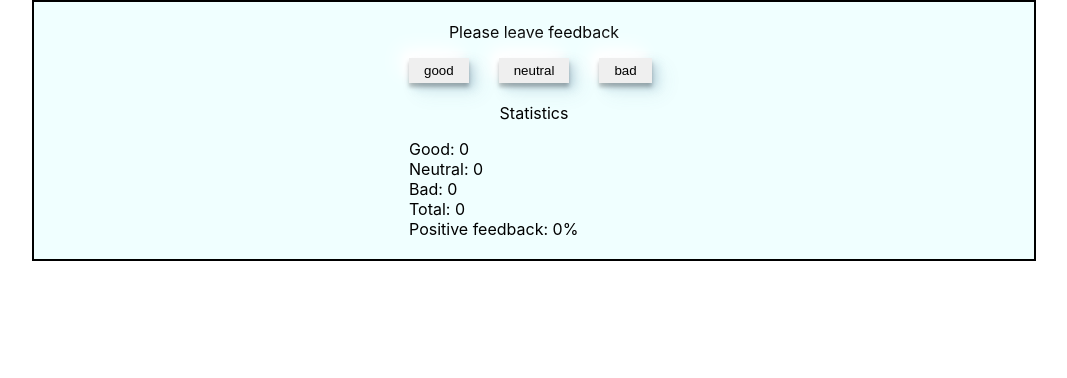
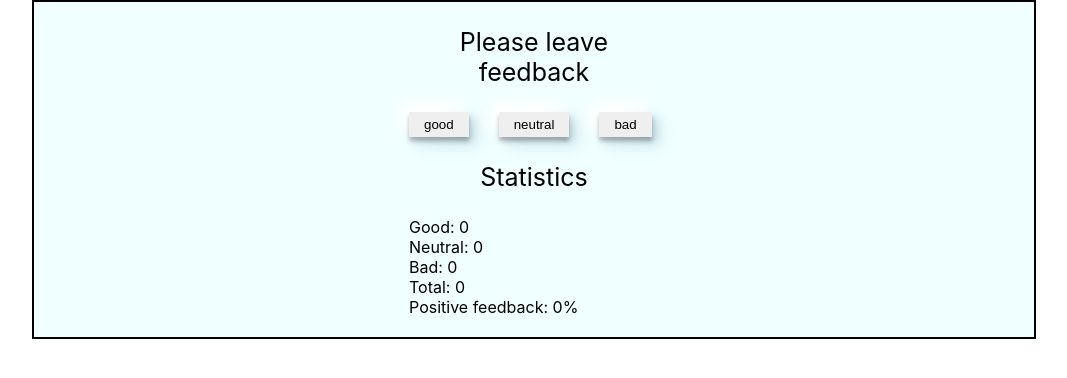
Before and after one commit to beligrous/goit-react-hw-02-feedback, a React (Create React App) app: page / in a window 1280 px wide. Shown: the top 378 px of the page, without its empty margins (106-1173 px from the left). Built offline with nearby package versions, Linux system fonts and the light colour scheme.

Commit message:
finish 3 step

```diff
--- a/package.json
+++ b/package.json
@@ -9,6 +9,7 @@
     "@testing-library/jest-dom": "^5.16.3",
     "@testing-library/react": "^12.1.4",
     "@testing-library/user-event": "^13.5.0",
+    "prop-types": "^15.8.1",
     "react": "^18.1.0",
     "react-dom": "^18.1.0",
     "react-scripts": "5.0.1",
--- a/src/components/Feedback/Feedback.jsx
+++ b/src/components/Feedback/Feedback.jsx
@@ -1,7 +1,9 @@
 import { Component } from 'react';
+import PropTypes from 'prop-types';
 import { Container } from './feedback.styled';
 import Statistics from 'components/Statstics/Statistics';
 import FeedbackOptions from 'components/FeedbackOptions/FeedbackOptions';
+import Section from 'components/Section/Section';
 
 export default class Feedback extends Component {
   state = {
@@ -38,10 +40,13 @@ export default class Feedback extends Component {
     const { good, neutral, bad } = this.state;
     return (
       <Container>
+        <Section title={'Please leave feedback'}>
           <FeedbackOptions
             options={this.state}
             onLeaveFeedback={this.handleClick}
           />
+        </Section>
+        <Section title={'Statistics'}>
           <Statistics
             good={good}
             neutral={neutral}
@@ -49,7 +54,19 @@ export default class Feedback extends Component {
             total={this.countTotalFeedback()}
             positivePercentage={this.countPositiveFeedbackPercentage()}
           />
+        </Section>
       </Container>
     );
   }
 }
+
+Feedback.propTypes = {
+  title: PropTypes.string.isRequired,
+  options: PropTypes.objectOf(PropTypes.number.isRequired),
+  onLeaveFeedback: PropTypes.func.isRequired,
+  good: PropTypes.number.isRequired,
+  neutral: PropTypes.number.isRequired,
+  bad: PropTypes.number.isRequired,
+  total: PropTypes.number.isRequired,
+  positivePercentage: PropTypes.number.isRequired,
+};
--- a/src/components/FeedbackOptions/FeedbackOptions.jsx
+++ b/src/components/FeedbackOptions/FeedbackOptions.jsx
@@ -1,13 +1,17 @@
-import { Container } from './feedbackOptions.styled';
+import PropTypes from 'prop-types';
 import Buttons from './Buttons';
 
 function FeedbackOptions({ options, onLeaveFeedback }) {
   return (
-    <Container>
-      <p>Please leave feedback</p>
+    <>
       <Buttons options={options} onLeaveFeedback={onLeaveFeedback} />
-    </Container>
+    </>
   );
 }
 
 export default FeedbackOptions;
+
+Buttons.propTypes = {
+  options: PropTypes.objectOf(PropTypes.number.isRequired),
+  onLeaveFeedback: PropTypes.func.isRequired,
+};
--- a/src/components/FeedbackOptions/buttons.styled.jsx
+++ b/src/components/FeedbackOptions/buttons.styled.jsx
@@ -17,5 +17,6 @@ export const Container = styled.ul`
   display: flex;
   gap: 30px;
   padding: 0;
+  margin: 0 auto;
   list-style: none;
 `;
--- /dev/null
+++ b/src/components/Section/Section.jsx
@@ -0,0 +1,18 @@
+import PropTypes from 'prop-types';
+import { Container, Title } from './section.styled';
+
+function Section({ title, children }) {
+  return (
+    <Container>
+      <Title>{title}</Title>
+      {children}
+    </Container>
+  );
+}
+
+export default Section;
+
+Section.propTypes = {
+  title: PropTypes.string.isRequired,
+  children: PropTypes.element.isRequired,
+};
--- a/src/components/FeedbackOptions/feedbackOptions.styled.jsx
+++ b/src/components/Section/section.styled.jsx
@@ -4,3 +4,7 @@ export const Container = styled.div`
   width: 250px;
   margin: 20px auto;
 `;
+
+export const Title = styled.p`
+  font-size: 25px;
+`;
--- a/src/components/Statstics/Statistics.jsx
+++ b/src/components/Statstics/Statistics.jsx
@@ -1,9 +1,9 @@
-import { Item, Container, List } from './statistics.styled';
+import PropTypes from 'prop-types';
+import { Item, List } from './statistics.styled';
 
 function Statistics({ good, neutral, bad, total, positivePercentage }) {
   return (
-    <Container>
-      <p>Statistics</p>
+    <>
       <List>
         <Item>Good: {good}</Item>
         <Item>Neutral: {neutral}</Item>
@@ -11,8 +11,16 @@ function Statistics({ good, neutral, bad, total, positivePercentage }) {
         <Item>Total: {total}</Item>
         <Item>Positive feedback: {positivePercentage}%</Item>
       </List>
-    </Container>
+    </>
   );
 }
 
 export default Statistics;
+
+Statistics.propTypes = {
+  good: PropTypes.number.isRequired,
+  neutral: PropTypes.number.isRequired,
+  bad: PropTypes.number.isRequired,
+  total: PropTypes.number.isRequired,
+  positivePercentage: PropTypes.number.isRequired,
+};
--- a/src/components/Statstics/statistics.styled.jsx
+++ b/src/components/Statstics/statistics.styled.jsx
@@ -4,12 +4,8 @@ export const Item = styled.li`
   list-style: none;
 `;
 
-export const Container = styled.div`
-  width: 250px;
-  margin: 20px auto;
-`;
-
 export const List = styled.ul`
   text-align: start;
   padding: 0;
+  margin: 0 auto;
 `;
```
Also changed, not shown: src/components/FeedbackOptions/Buttons.jsx (+6 -1 lines), 1 other file (tests, documents, lock files or other folders). Lines whose indentation alone changed are shown as unchanged.
